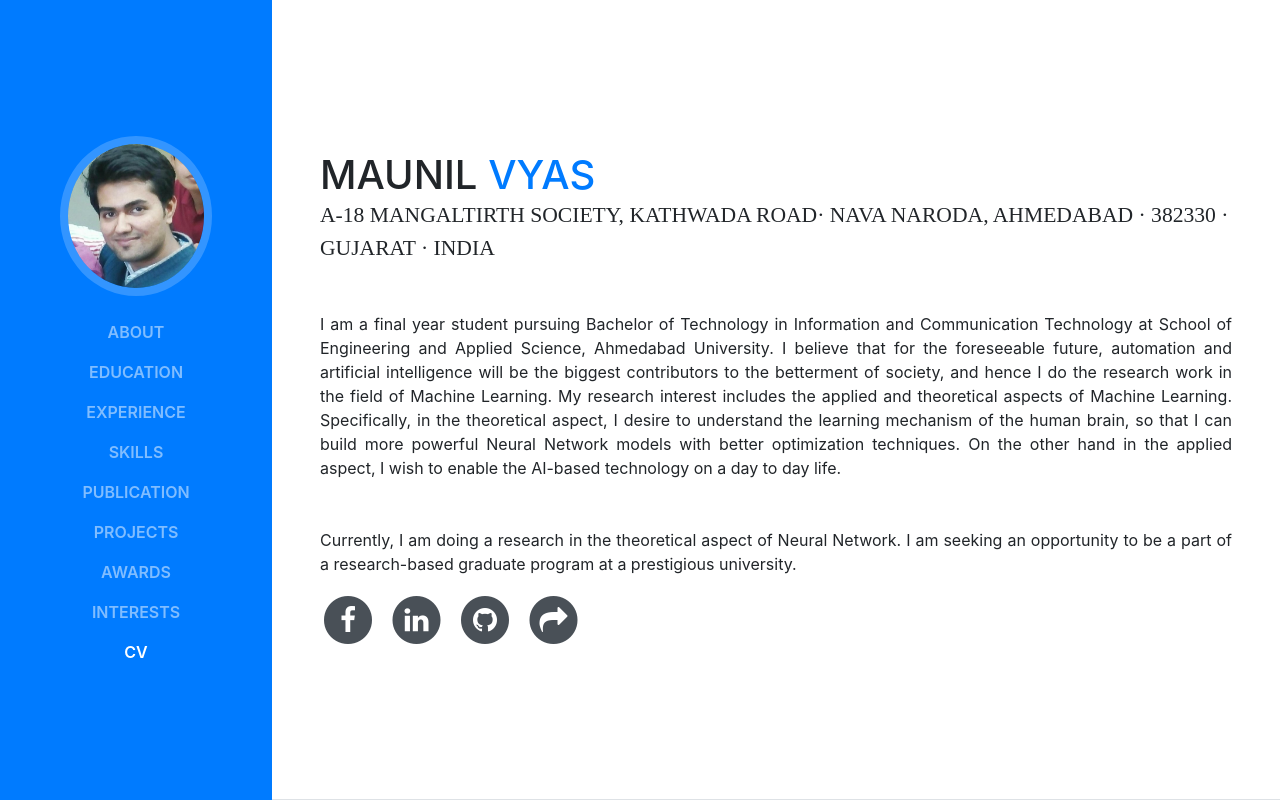
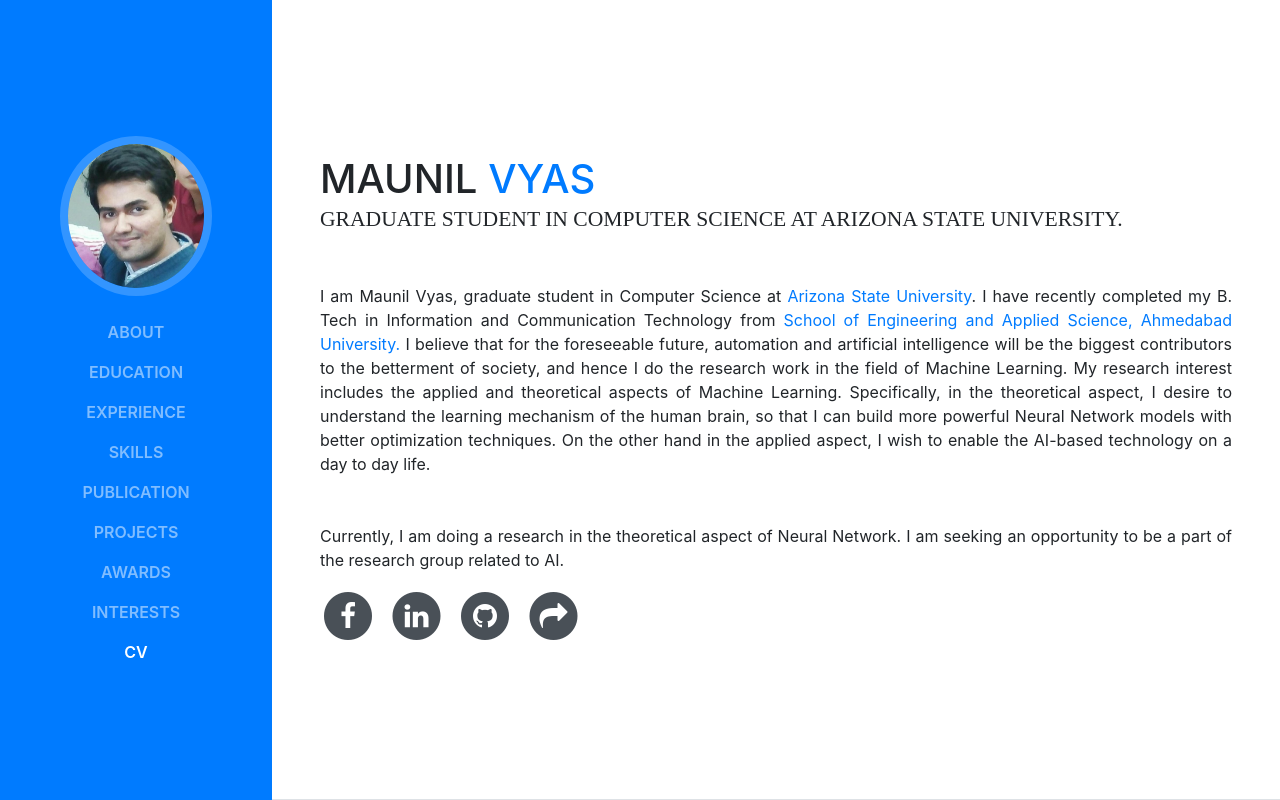
Before and after one commit to Maunil/test_webiste, a website with bundled scripts: page index.html in a window 1280 px wide. Shown: the top 800 px of the page. Built offline with nearby package versions, Linux system fonts and the light colour scheme; a web font is replaced by a local one.

Commit message:
Update
Update

```diff
--- a/index.html
+++ b/index.html
@@ -78,22 +78,25 @@
           <h1 class="mb-0">Maunil
             <span class="text-primary">Vyas</span>
           </h1>
-          <div class="subheading mb-5">A-18 Mangaltirth Society, Kathwada Road· Nava Naroda, Ahmedabad · 382330 · Gujarat · India
+          <div class="subheading mb-5">Graduate Student in Computer Science at Arizona State University.
             <!--<a href="mailto:vyasmaunil33@gmail.com">vyasmaunil33@gmail.com</a> -->
           </div>
           <p class="mb-5" align="justify">
-          I am a final year student pursuing Bachelor of Technology in Information and Communication Technology at School of Engineering
-		  and Applied Science, Ahmedabad University. I believe that for the foreseeable future, automation and artificial intelligence will be
-		  the biggest contributors to the betterment of society, and hence I do the research work in the field of Machine Learning.
-		  My research interest includes the applied and theoretical aspects of Machine
-		  Learning. Specifically, in the theoretical aspect, I desire to understand the learning mechanism of the human brain,
-		  so that I can build more powerful Neural Network models with better optimization techniques. On the other hand in the
-		  applied aspect, I wish to enable the AI-based technology on a day to day life.
+          I am Maunil Vyas, graduate student in Computer Science at <a href="https://www.asu.edu/">Arizona State University</a>.
+		  I have recently completed my B. Tech in Information and Communication Technology from <a href=
+		  "https://ahduni.edu.in/seas/" >School of Engineering
+		  and Applied Science, Ahmedabad University.</a> I believe that for the foreseeable future, automation and
+		  artificial intelligence will be the biggest contributors to the betterment of society, and hence I do
+		  the research work in the field of Machine Learning. My research interest includes the applied and
+		  theoretical aspects of Machine  Learning. Specifically, in the theoretical aspect, I desire to understand
+		  the learning mechanism of the human brain, so that I can build more powerful Neural Network models with
+		  better optimization techniques. On the other hand in the applied aspect, I wish to enable the AI-based
+		  technology on a day to day life.
 		  </p>
 
 		  <p align="justify">
 		  Currently, I am doing a research in the theoretical aspect of Neural Network. I am seeking an opportunity to be a part
-		  of a research-based graduate program at a prestigious university.
+		  of the research group related to AI.
 		  </p>
 		  <ul class="list-inline list-social-icons mb-0">
             <li class="list-inline-item">
@@ -156,7 +159,7 @@
               <div class="subheading mb-3">Bachelor of Technology</div>
               <div>Information and Communication Technology (Major: Computer Science)</div>
               <p>
-			  <a href ="https://drive.google.com/file/d/10Vurlzvh9eMtjQP6qb_DqhQjCqVfjbAo/view?usp=drive_web" > GPA: 3.67 </a>
+			  <a href ="https://drive.google.com/file/d/10Vurlzvh9eMtjQP6qb_DqhQjCqVfjbAo/view?usp=drive_web" > GPA: 3.71 </a>
 			  </p>
             </div>
             <div class="resume-date text-md-right">
@@ -179,7 +182,7 @@
 			  Mainly, I was accountable for taking tutorial classes and doing the exam evaluation. </p>
             </div>
             <div class="resume-date text-md-right">
-              <span class="text-primary">Jan 2018 - Currently</span>
+              <span class="text-primary">Jan 2018 - May 2018</span>
             </div>
           </div>
 
```
